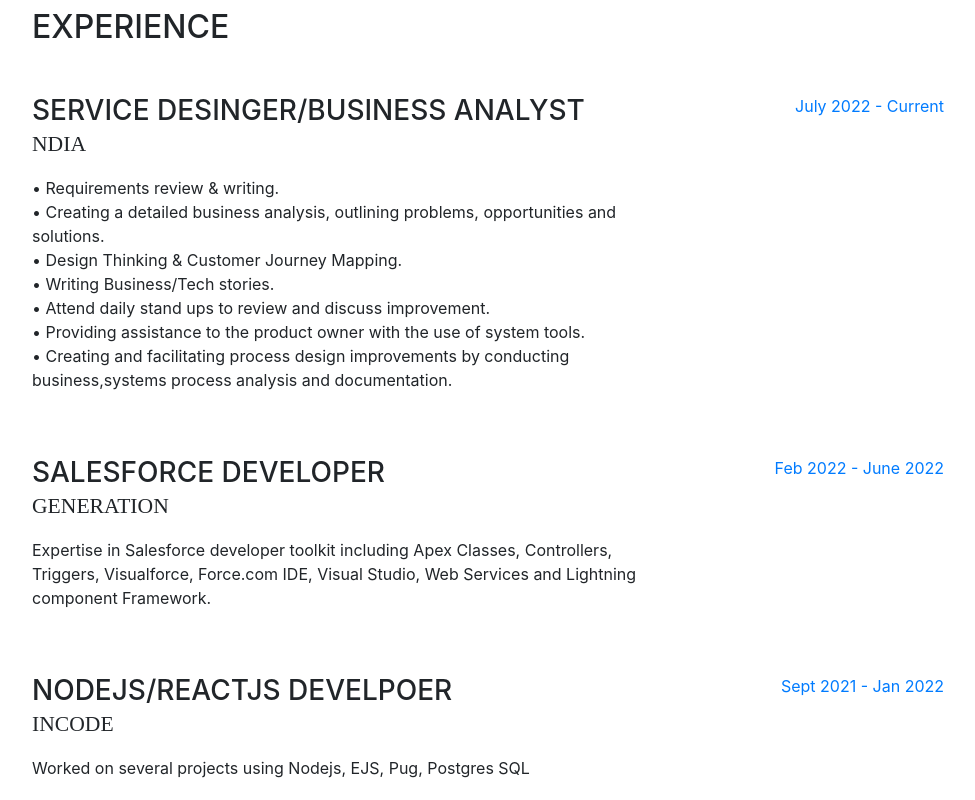
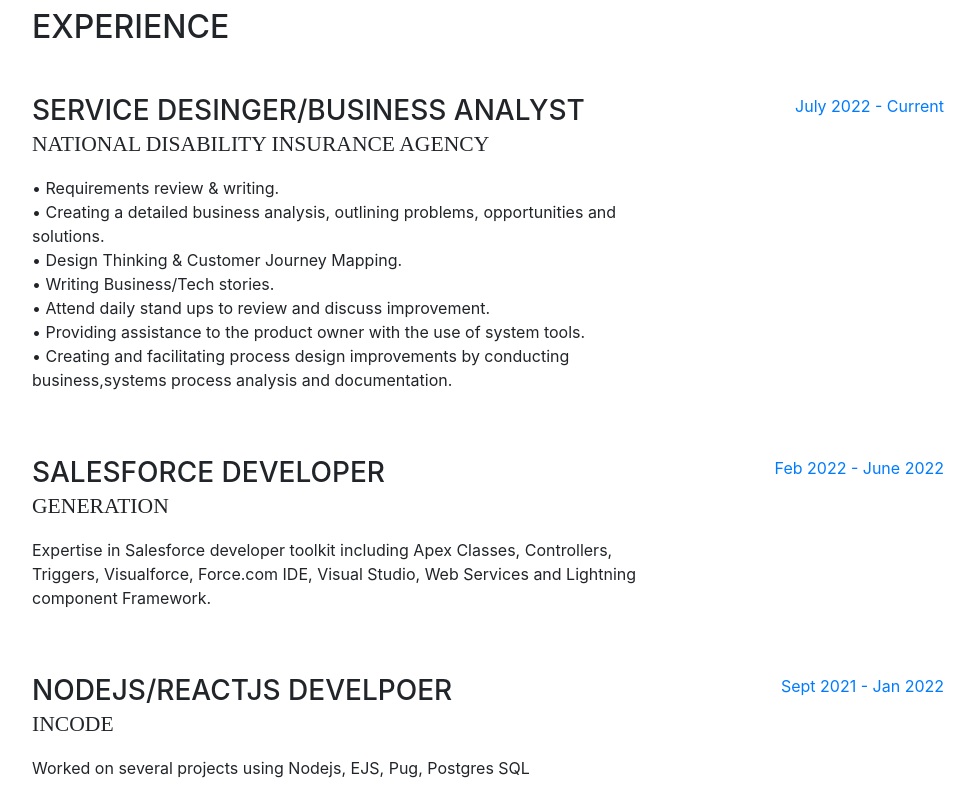
Before and after one commit to crajgopal/rajgc, a website with bundled scripts: page index.html in a window 1280 px wide. Shown: the part 840-1640 px from the top of the page, without its empty margins (288-1263 px from the left). Built offline with nearby package versions, Linux system fonts and the light colour scheme; a web font is replaced by a local one.

Commit message:
NDIA exp1

```diff
--- a/index.html
+++ b/index.html
@@ -144,7 +144,7 @@
           <div class="resume-item d-flex flex-column flex-md-row mb-5">
             <div class="resume-content mr-auto">
               <h3 class="mb-0">Service Desinger/Business Analyst</h3>
-              <div class="subheading mb-3">NDIA</div>
+              <div class="subheading mb-3">National Disability Insurance Agency</div>
               <p>
 
                 •	Requirements review & writing.
```
